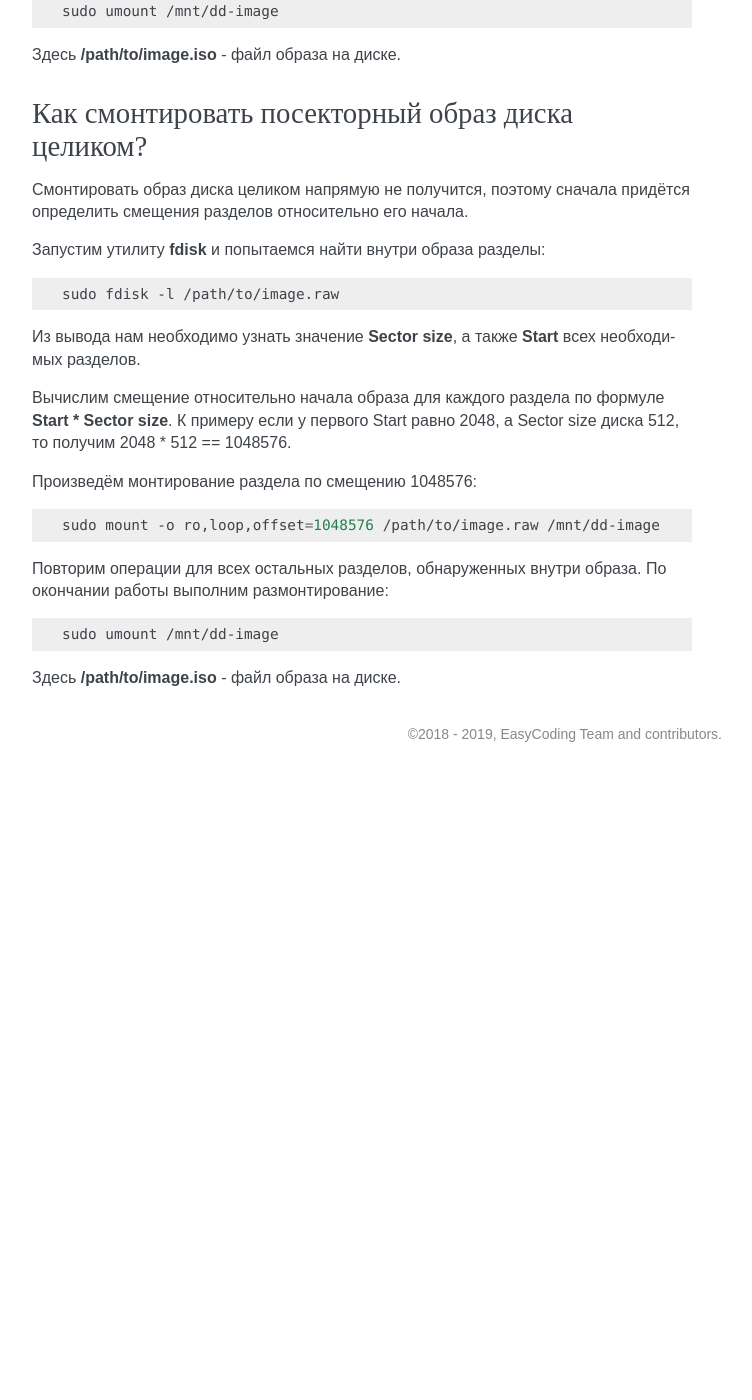
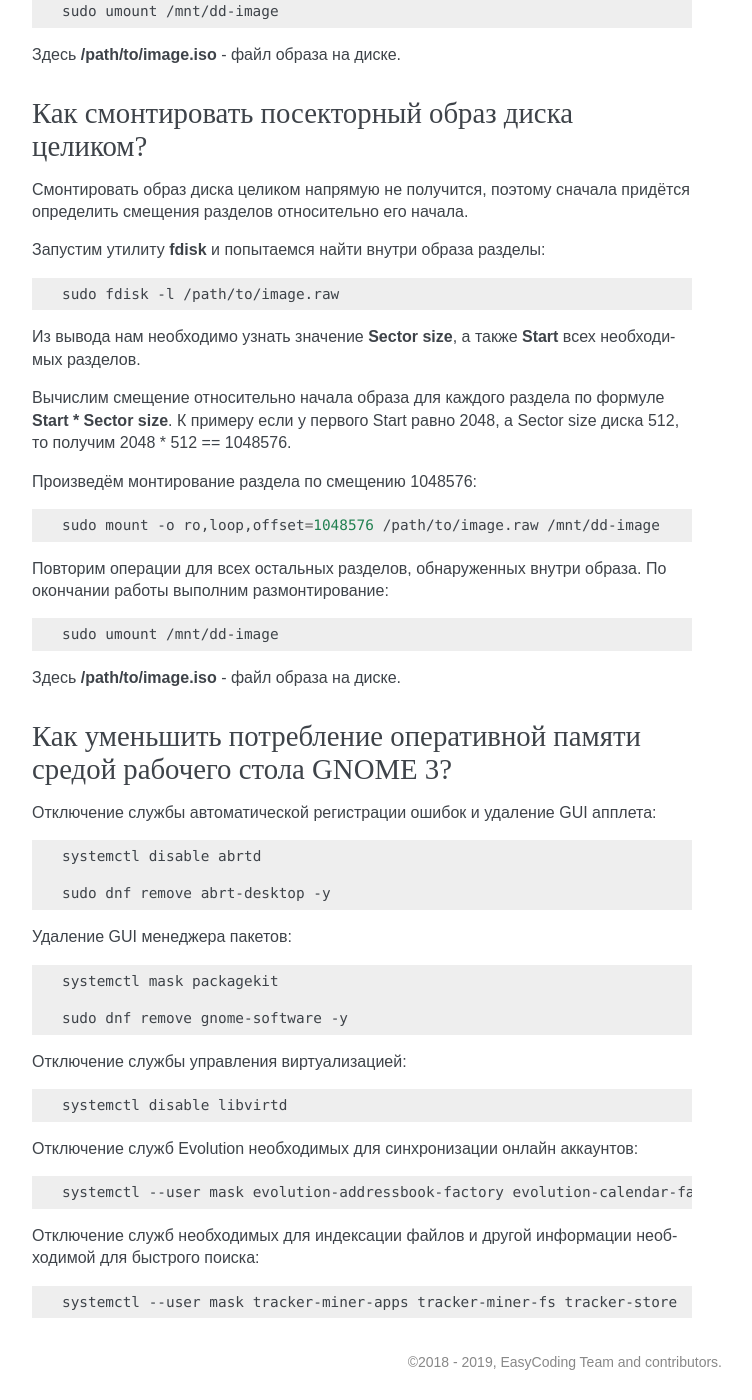
Before and after one commit to RussianFedora/FAQ, a Sphinx documentation site: the page built from source/using-system.rst, in a window 1280 px wide and 1400 px high, scrolled down 15805 px. Shown: the whole window, without its empty margins (388-1140 px from the left). Built offline with Sphinx 7.4.7, drawn with Linux system fonts in a browser that asks for light colours; before the commit the page ends 16577 px from its top, so only the background shows below that; some of the changed text lies outside the part shown.

Commit message:
Added info about reduce GNOME 3 RAM usage

```diff
--- a/source/using-system.rst
+++ b/source/using-system.rst
@@ -927,3 +927,43 @@ KDE Connect не видит мой смартфон. Как исправить?
     sudo umount /mnt/dd-image
 
 Здесь **/path/to/image.iso** - файл образа на диске.
+
+.. index:: gnome, ram, bloat
+.. _gnome-reduce-ram-usage:
+
+Как уменьшить потребление оперативной памяти средой рабочего стола GNOME 3?
+===========================================================================
+
+Отключение службы автоматической регистрации ошибок и удаление GUI апплета:
+
+.. code-block:: bash
+
+    systemctl disable abrtd
+
+    sudo dnf remove abrt-desktop -y
+
+Удаление GUI менеджера пакетов:
+
+.. code-block:: bash
+
+    systemctl mask packagekit
+
+    sudo dnf remove gnome-software -y
+
+Отключение службы управления виртуализацией:
+
+.. code-block:: bash
+
+    systemctl disable libvirtd
+
+Отключение служб Evolution необходимых для синхронизации онлайн аккаунтов:
+
+.. code-block:: bash
+
+    systemctl --user mask evolution-addressbook-factory evolution-calendar-factory evolution-source-registry
+
+Отключение служб необходимых для индексации файлов и другой информации необходимой для быстрого поиска:
+
+.. code-block:: bash
+
+    systemctl --user mask tracker-miner-apps tracker-miner-fs tracker-store
```
